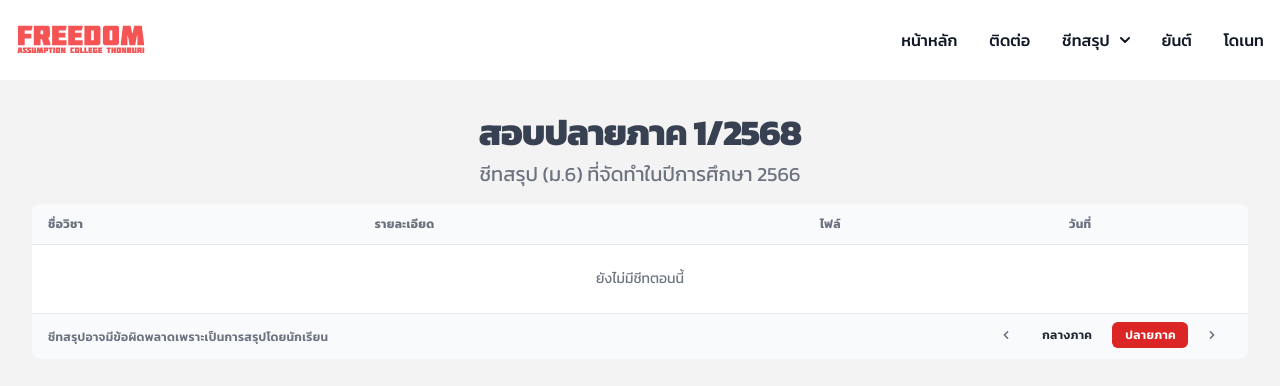
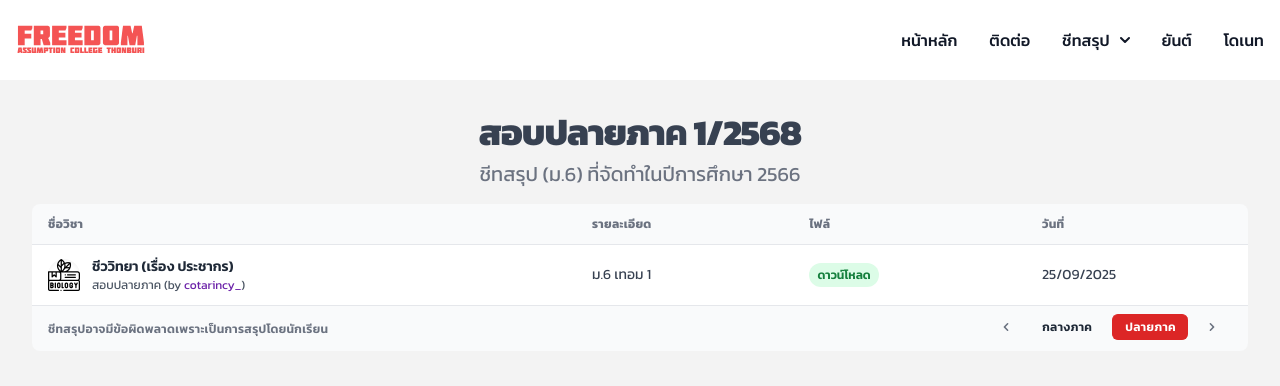
Before and after one commit to poomp5/freedom, a Next.js app: page /m6/final1 in a window 1280 px wide. Shown: the top 386 px of the page. Built offline with nearby package versions, Linux system fonts and the light colour scheme.

Commit message:
feat:biology m6

```diff
--- a/app/m6/final1/page.tsx
+++ b/app/m6/final1/page.tsx
@@ -2,10 +2,20 @@ import Navbar from "../../components/Navbar";
 import Bottombar from "../../components/Bottombar";
 import PaginationFooter from "../../components/PaginationFooter";
 import { year } from "@/app/components/config";
-// import SheetRow from "@/app/components/SheetRow";
+import SheetRow from "@/app/components/SheetRow";
 
 const examType = "สอบปลายภาค" as const;
-
+const sheets = [
+  {
+    subject: "ชีววิทยา (เรื่อง ประชากร)",
+    filename: "/m5/final1/biology.pdf",
+    icon: "/assets/img/icon/biology.png",
+    date: "25/09/2025",
+    term: "ม.6 เทอม 1",
+    by: { name: "cotarincy_", url: "https://www.instagram.com/cotarincy_/" },
+    examType: "สอบปลายภาค" as const,
+  },
+];
 export default function Home() {
   return (
     <div>
@@ -33,14 +43,9 @@ export default function Home() {
                   </tr>
                 </thead>
                 <tbody className="bg-white divide-y0">
-                  <tr>
-                    <td
-                      colSpan={4}
-                      className="text-center text-gray-500 py-6 text-sm"
-                    >
-                      ยังไม่มีชีทตอนนี้
-                    </td>
-                  </tr>
+                  {sheets.map((sheet, i) => (
+                    <SheetRow key={i} {...sheet} examType={examType} />
+                  ))}
                 </tbody>
               </table>
             </div>
--- a/app/select/page.tsx
+++ b/app/select/page.tsx
@@ -9,6 +9,7 @@ const categories = [
   { level: "ม.3", year: "2567", href: `/m3/${basePath}` },
   { level: "ม.4", year: "2567", href: `/m4/${basePath}` },
   { level: "ม.5", year: "2568", href: `/m5/${basePath}` },
+  { level: "ม.6", year: "2568", href: `/m6/${basePath}` },
 ];
 
 export default function Home() {
@@ -22,7 +23,7 @@ export default function Home() {
             <h1 className="my-2 text-xl text-gray-800">Choose category</h1>
             <h1 className="my-2 text-lg text-gray-600">เลือกระดับชั้น</h1>
           </div>
-          <div className="grid lg:grid-cols-5 md:grid-cols-1 grid-cols-1 gap-2">
+          <div className="grid lg:grid-cols-6 md:grid-cols-1 grid-cols-1 gap-2">
             {categories.map((cat, i) => (
               <Link key={i} href={cat.href}>
                 <div className="p-4 bg-gray-700 rounded-lg shadow-xs border border-gray-600 border-1 hover:-translate-y-1.5 transition-all duration-150">
```
Also changed, not shown: 1 other file (tests, documents, lock files or other folders).
